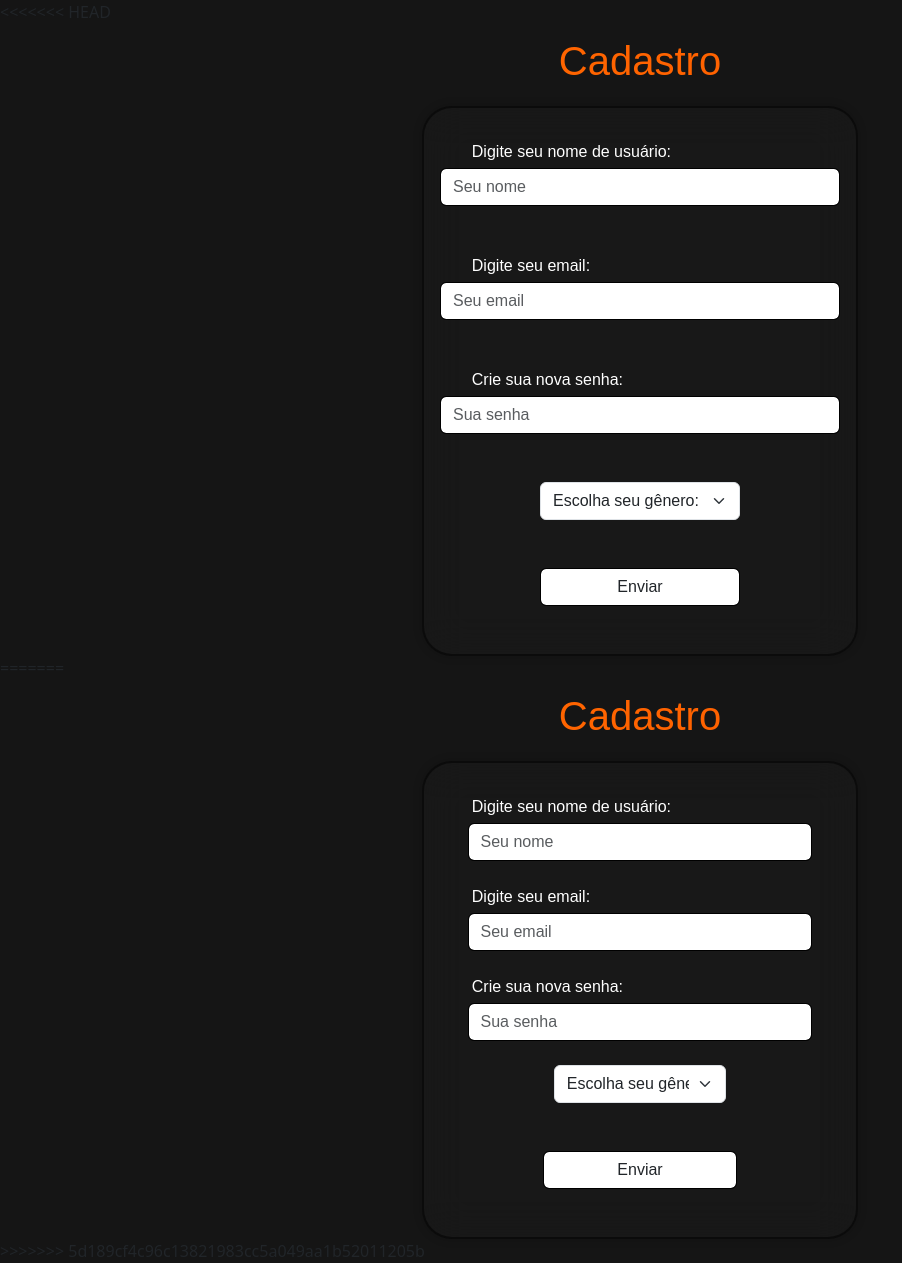
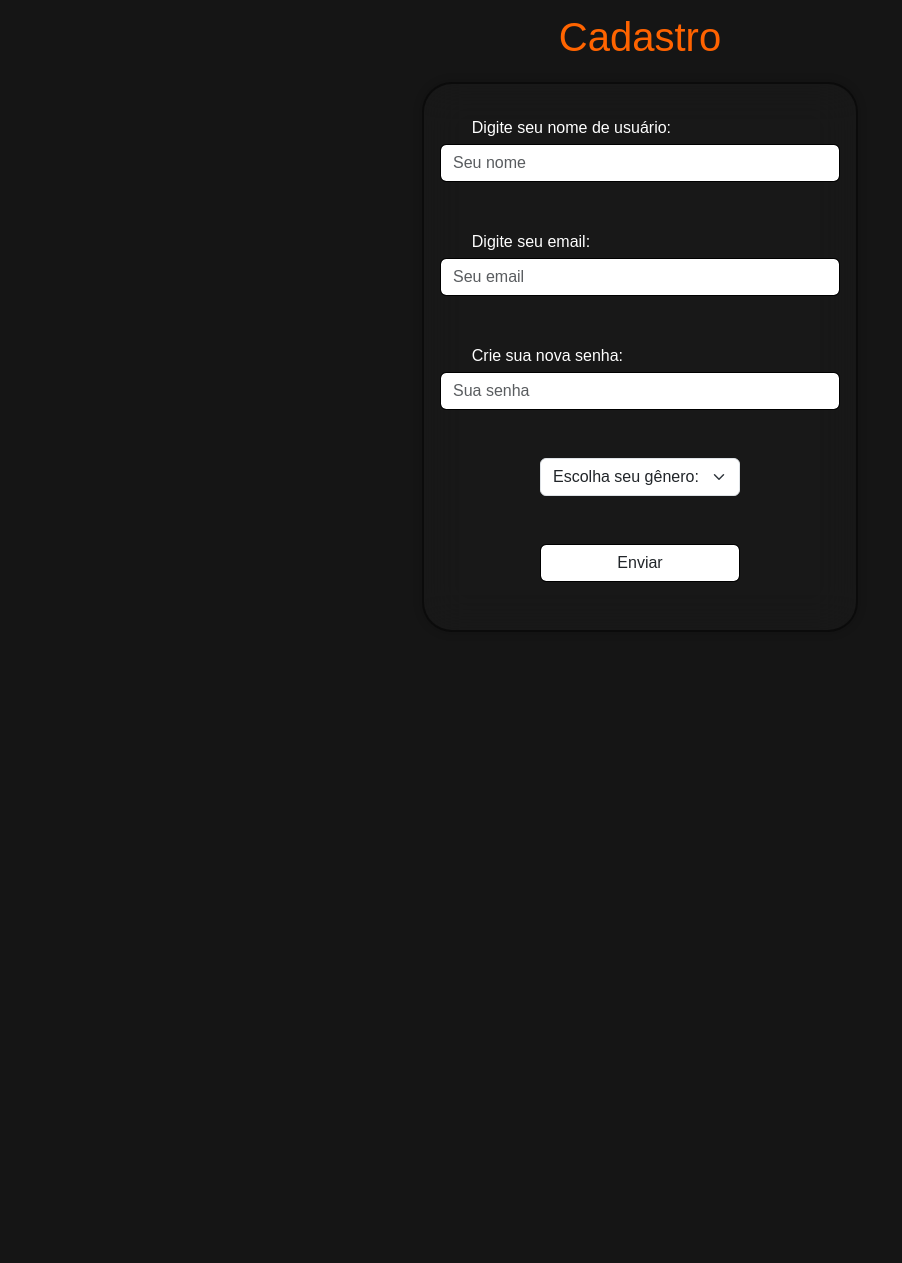
Before and after one commit to Fleuck/Don-Penguin, a PHP site: page /telacadastro.php in a window 1280 px wide. Shown: the whole page, without its empty margins (0-902 px from the left). After the commit the page ends 582 px from the top, so only its background shows below. Run offline with PHP 8.4, Linux system fonts and the light colour scheme.

```diff
--- a/TelaCadastro/telacadastro.php
+++ b/TelaCadastro/telacadastro.php
@@ -1,4 +1,3 @@
-<<<<<<< HEAD
     <!DOCTYPE html>
     <html lang="en">
 
@@ -58,65 +57,3 @@
     </body>
 
     </html>
-=======
-    <!DOCTYPE html>
-    <html lang="en">
-
-    <head>
-        <meta charset="UTF-8">
-        <meta name="viewport" content="width=device-width, initial-scale=1.0">
-        <title>Cadastro</title>
-        <link rel="stylesheet" href="telacadastroCSS.css">
-        <script src="telacadastroJS.js" defer></script>
-        <link rel="stylesheet" href="https://cdn.jsdelivr.net/npm/bootstrap@5.3.0/dist/css/bootstrap.min.css">
-    </head>
-
-    <body>
-        <div class="text-center titulo">
-            <h1>Cadastro</h1>
-        </div>
-        <div class="text-center">
-            <form name="form" id="form" action="../TelaLogin/telalogin.html" enctype="text/plain" method="get"
-                class="custom-form">
-                <div class="LabelDeslocamentoEsquerda mb-1">
-                    <label> Digite seu nome de usuário: </label>
-                </div>
-                <div class="d-flex justify-content-center">
-                    <input type="text" id="nome" name="nome" style="width: 80%;" placeholder="Seu nome"
-                        class="form-control" required/>
-                </div>
-                <div class="mb-4 error-message" id="name-error"></div>
-                <div class="LabelDeslocamentoEsquerda mb-1">
-                    <label> Digite seu email: </label>
-                </div>
-                    <div class="mb-1 d-flex justify-content-center">
-                        <input type="email" id="email" name="email" style="width: 80%;" placeholder="Seu email"
-                            class="form-control" required />
-                    </div>
-                    <div class="mb-4 error-message" id="email-error"></div>
-                <div class="LabelDeslocamentoEsquerda mb-1">
-                    <label> Crie sua nova senha: </label>
-                </div>
-                <div class="mb-1 d-flex justify-content-center">
-                    <input type="password" id="senha" name="senha" style="width: 80%;" placeholder="Sua senha"
-                        class="form-control" required />
-                </div>
-                <div class="mb-4 error-message" id="senha-error"></div>
-                <div class="GeneroDeslocamentoDireita mb-5 d-flex justify-content-center">
-                    <select class="form-select" aria-label="Default select example" style="width: 40%;" required>
-                        <option value="" disabled selected hidden>Escolha seu gênero: </option>
-                        <option value="1">Masculino</option>
-                        <option value="2">Feminino</option>
-                        <option value="3">Outros</option>
-                    </select>
-                </div>
-                <div class="mb-5 d-flex justify-content-center">
-                    <input type="submit" id="btnSubmit" name="btnSubmit" value="Enviar" class="form-control"
-                        style="width: 45%;" />
-                </div>
-            </form>
-        </div>
-    </body>
-
-    </html>
->>>>>>> 5d189cf4c96c13821983cc5a049aa1b52011205b
```
Also changed, not shown: TelaLogin/telalogin.html (added, +36 -0 lines), TelaLogin/telalogin.php (deleted, +0 -37 lines), abertura/index.html (added, +54 -0 lines), abertura/index.php (deleted, +0 -54 lines), CadastroFiIme/Filmecad.html (renamed from CadastroFiIme/Filmecad.php), cadastroAtorDiretor/index.html (renamed from cadastroAtorDiretor/index.php), layoutTelaFilme/layout.html (renamed from layoutTelaFilme/layout.php).
